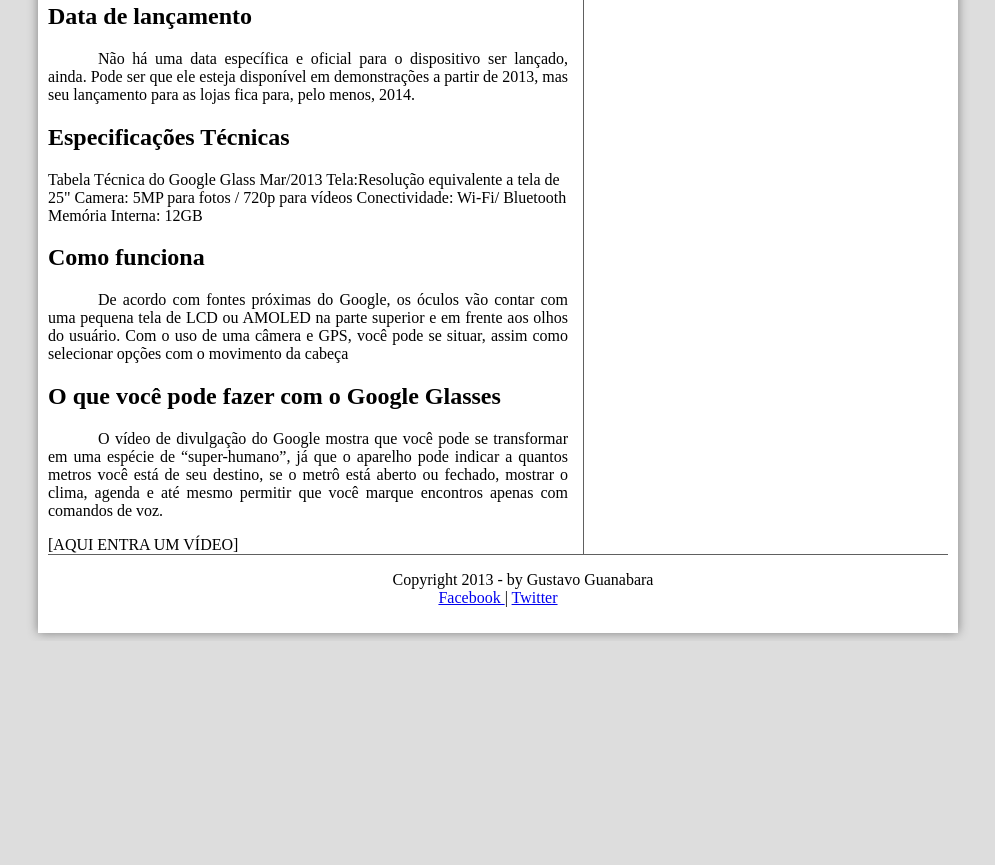
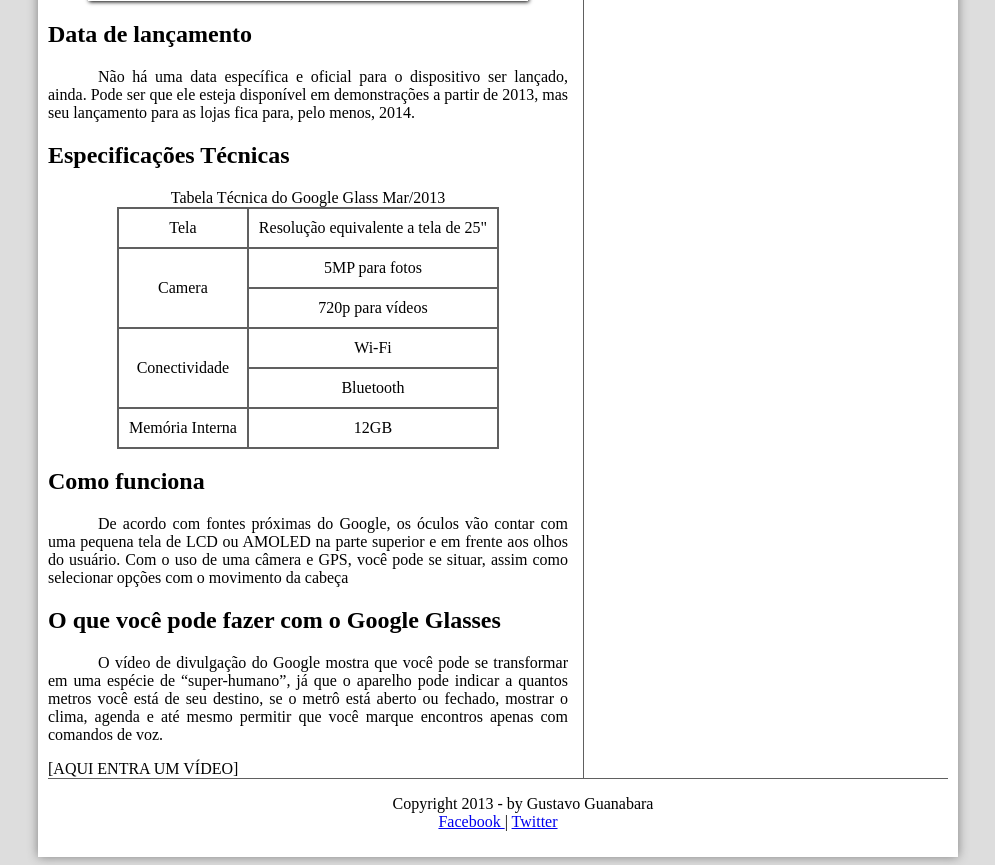
Before and after one commit to fabriciocunhauk/projeto-glass, a plain HTML site: page index.html in a window 1280 px wide. Shown: the part 849-1714 px from the top of the page, without its empty margins (142-1137 px from the left). Before the commit the page ends 1490 px from the top, so only its background shows below. Drawn offline with Linux system fonts and the light colour scheme.

Commit message:
table aula 1

```diff
--- a/_css/estilo.css
+++ b/_css/estilo.css
@@ -123,11 +123,25 @@
  }
 
 section#corpo {
+    margin-top: 18px;
     display: block;
     width: 520px;
     float: left;
     border-right: 1px solid #606060;
     padding-right: 15px;
+}
+
+#tabela-spec {
+    border: 1px solid #606060 ;
+    border-spacing: 0px;
+    margin-left: auto;
+    margin-right: auto;
+}
+
+table#tabela-spec td {
+    border: 1px solid #606060;
+    padding: 10px;
+    text-align: center;
 }
 
 aside#lateral {
--- a/index.html
+++ b/index.html
@@ -76,12 +76,33 @@
             </p>
 
             <h1>Especificações Técnicas</h1>
-            Tabela Técnica do Google Glass Mar/2013
+            <table id="tabela-spec">
+                <caption>Tabela Técnica do Google Glass Mar/2013</caption>
 
-            Tela:Resolução equivalente a tela de 25"
-            Camera: 5MP para fotos / 720p para vídeos
-            Conectividade: Wi-Fi/ Bluetooth
-            Memória Interna: 12GB
+                <tr>
+                    <td>Tela</td>
+                    <td>Resolução equivalente a tela de 25"</td>
+                </tr>
+                <tr>
+                    <td rowspan="2">Camera</td>
+                    <td>5MP para fotos</td>
+                </tr>
+                <tr>
+                    <td>720p para vídeos</td>
+                </tr>
+                <tr>
+                    <td rowspan="2">Conectividade</td>
+                    <td>Wi-Fi</td>
+                </tr>
+                <tr>
+                    <td>Bluetooth</td>
+                </tr>
+                <tr>
+                    <td>Memória Interna</td>
+                    <td>12GB</td>
+                </tr>
+            </table>
+
 
             <h1>Como funciona</h1>
             <p>De acordo com fontes próximas do Google, os óculos vão contar com uma pequena tela de LCD ou AMOLED na
```
